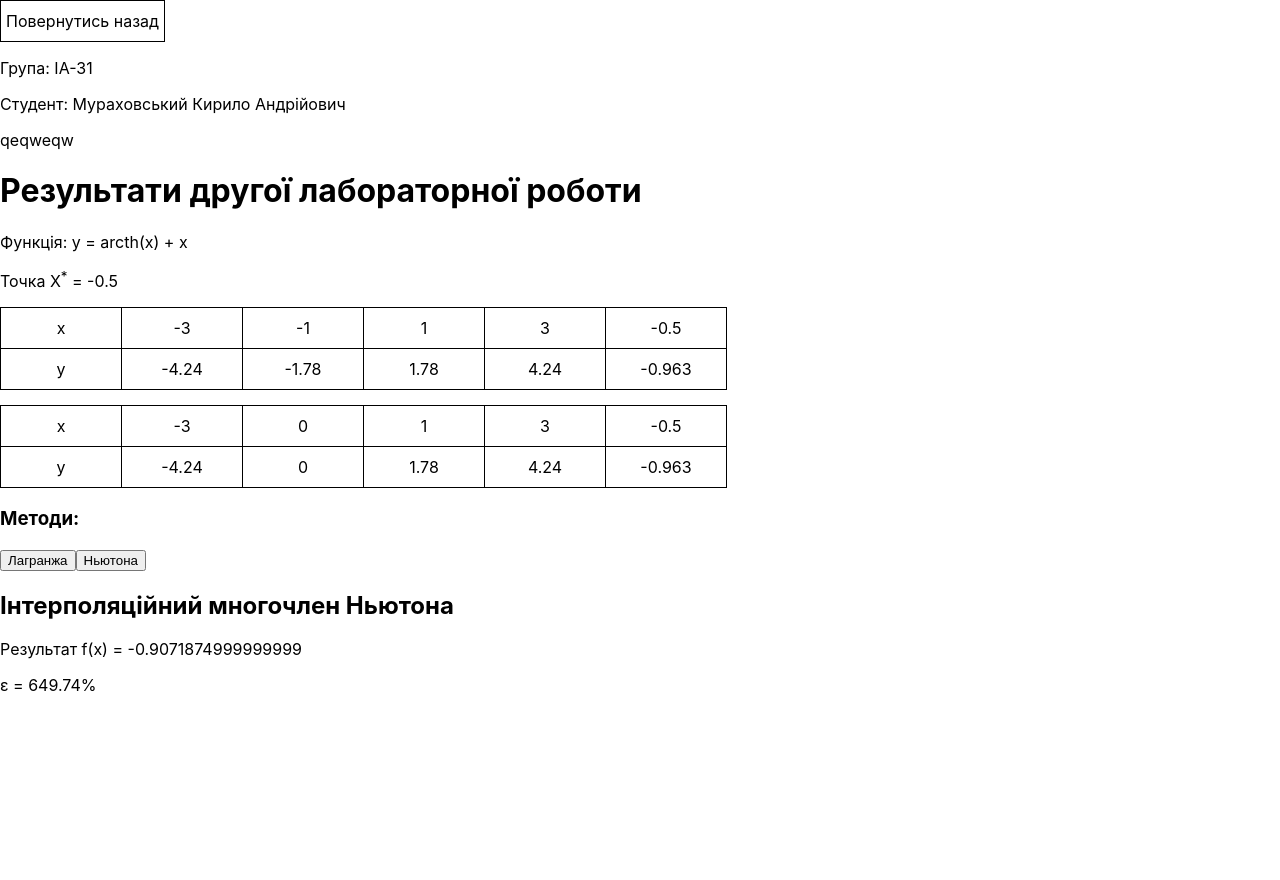
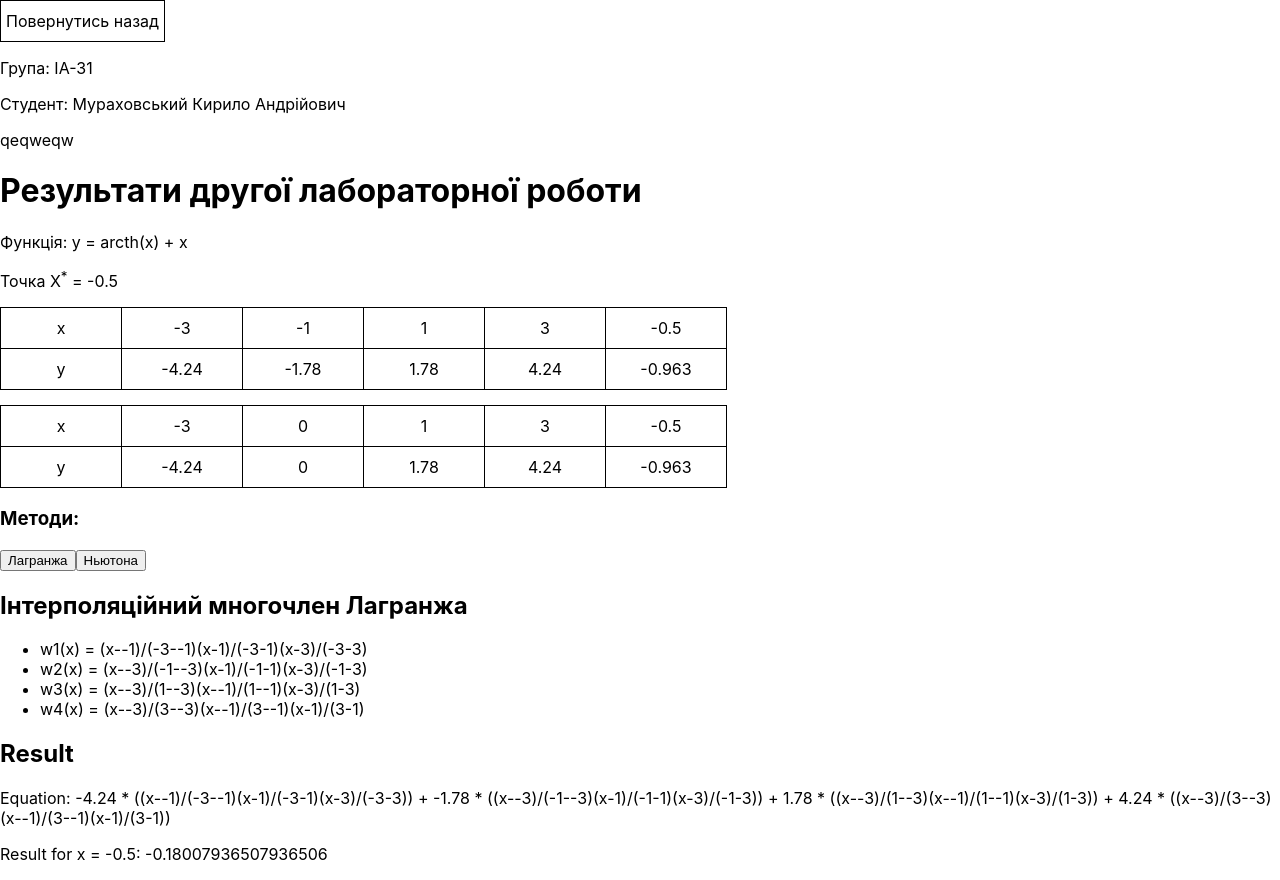
Before and after one commit to Arsaide/srm2, a React (Create React App) app: page /2st-lab in a window 1280 px wide. Both pictures are taken after a click on the button "Ньютона". Before the commit the page ends 800 px from the top, so only its background shows below. Built offline with nearby package versions, Linux system fonts and the light colour scheme.

Commit message:
- Work with Second SRM laba

```diff
--- a/src/components/pages/second-lab/function/SecondLabF1.tsx
+++ b/src/components/pages/second-lab/function/SecondLabF1.tsx
@@ -1,9 +1,58 @@
-import React from 'react';
+import React, { useEffect, useState } from 'react';
+import { evaluate } from 'mathjs';
 
 const SecondLabF1 = () => {
+    const [tableData] = useState([
+        { x: -3, y: -4.24 },
+        { x: -1, y: -1.78 },
+        { x: 1, y: 1.78 },
+        { x: 3, y: 4.24 },
+    ]);
+
+    const xValues = tableData.map(row => row.x);
+    const yValues = tableData.map(row => row.y);
+    const wFunctions = [];
+
+    for (let i = 0; i < tableData.length; i++) {
+        let wFunction = '';
+        for (let j = 0; j < tableData.length; j++) {
+            if (j !== i) {
+                wFunction += `(x-${xValues[j]})/(${xValues[i]}-${xValues[j]})`;
+            }
+        }
+        wFunctions.push(wFunction);
+    }
+
+    const equations = [];
+    for (let i = 0; i < tableData.length; i++) {
+        equations.push(`${yValues[i]} * (${wFunctions[i]})`);
+    }
+    const equationString = equations.join(' + ');
+
+    const [result, setResult] = useState('');
+    const [epsilon, setEpsilon] = useState(0);
+
+    useEffect(() => {
+        const calculatedResult = evaluate(equationString, { x: -0.5 });
+        setResult(calculatedResult);
+
+        const difference = calculatedResult - -0.963;
+        const epsilonValue = Math.abs(difference / -0.963) * 100;
+        setEpsilon(epsilonValue);
+    }, [equationString]);
+
     return (
         <div>
             <h2>Інтерполяційний многочлен Лагранжа</h2>
+            <ul>
+                {wFunctions.map((wFunction, index) => (
+                    <li key={index}>{`w${index + 1}(x) = ${wFunction}`}</li>
+                ))}
+            </ul>
+            <h2>Result</h2>
+            <p>{`Equation: ${equationString}`}</p>
+            <p>{`Result for x = -0.5: ${result}`}</p>
+            <p>{`Epsilon: ${epsilon.toFixed(2)}%`}</p>
         </div>
     );
 };
--- a/src/components/pages/second-lab/function/SecondLabF2.tsx
+++ b/src/components/pages/second-lab/function/SecondLabF2.tsx
@@ -1,56 +1,53 @@
 import React, { useEffect, useState } from 'react';
-import { create, all } from 'mathjs';
-
-const math = create(all, {});
-
-const TableData = [
-    { x: -3, y: -4.24 },
-    { x: -1, y: -1.78 },
-    { x: 1, y: 1.78 },
-    { x: 3, y: 4.24 },
-];
+import * as math from 'mathjs';
+import { evaluate } from 'mathjs';
 
 const SecondLabF2 = () => {
-    const [result, setResult] = useState<number | null>(null);
+    const [tableData] = useState([
+        { x: -3, y: -4.24 },
+        { x: -1, y: -1.78 },
+        { x: 1, y: 1.78 },
+        { x: 3, y: 4.24 },
+    ]);
+
+    const xValues = tableData.map(row => row.x);
+    const yValues = tableData.map(row => row.y);
+    const wFunctions = [];
+
+    for (let i = 0; i < tableData.length; i++) {
+        let wFunction = '';
+        for (let j = 0; j < tableData.length; j++) {
+            if (j !== i) {
+                wFunction += `(x-${xValues[j]})/(${xValues[i]}-${xValues[j]})`;
+            }
+        }
+        wFunctions.push(wFunction);
+    }
+
+    const equations = [];
+    for (let i = 0; i < tableData.length; i++) {
+        equations.push(`${yValues[i]} * (${wFunctions[i]})`);
+    }
+    const equationString = equations.join(' + ');
+
+    const [result, setResult] = useState('');
 
     useEffect(() => {
-        const xValues = TableData.map(point => point.x);
-        const yValues = TableData.map(point => point.y);
-
-        const w = (x: number, i: number) => {
-            return (
-                xValues.reduce((acc, value, j) => {
-                    if (i === j) return acc;
-                    return acc * (x - value);
-                }, 1) /
-                xValues.reduce((acc, value, j) => {
-                    if (i === j) return acc;
-                    return acc * (xValues[i] - value);
-                }, 1)
-            );
-        };
-
-        const f = (x: number) => {
-            return yValues.reduce((acc, y, i) => acc + y * w(x, i), 0);
-        };
-
-        setResult(f(-0.5));
-    }, []);
-
-    const calculateEpsilon = (result: number) => {
-        const expectedValue = -0.121; // Меняем на правильное ожидаемое значение
-        const epsilon = Math.abs(result - expectedValue);
-        const relativeError = Math.abs(epsilon / expectedValue) * 100;
-        return relativeError;
-    };
-
-    const epsilon = calculateEpsilon(result || 0);
+        const calculatedResult = evaluate(equationString, { x: -0.5 });
+        setResult(calculatedResult);
+    }, [equationString]);
 
     return (
         <div>
-            <h2>Інтерполяційний многочлен Ньютона</h2>
-            <p>Результат f(x) = {result}</p>
-            <p>ε = {epsilon.toFixed(2)}%</p>
+            <h2>Інтерполяційний многочлен Лагранжа</h2>
+            <ul>
+                {wFunctions.map((wFunction, index) => (
+                    <li key={index}>{`w${index + 1}(x) = ${wFunction}`}</li>
+                ))}
+            </ul>
+            <h2>Result</h2>
+            <p>{`Equation: ${equationString}`}</p>
+            <p>{`Result for x = -0.5: ${result}`}</p>
         </div>
     );
 };
```
Also changed, not shown: 1 other file (tests, documents, lock files or other folders).
